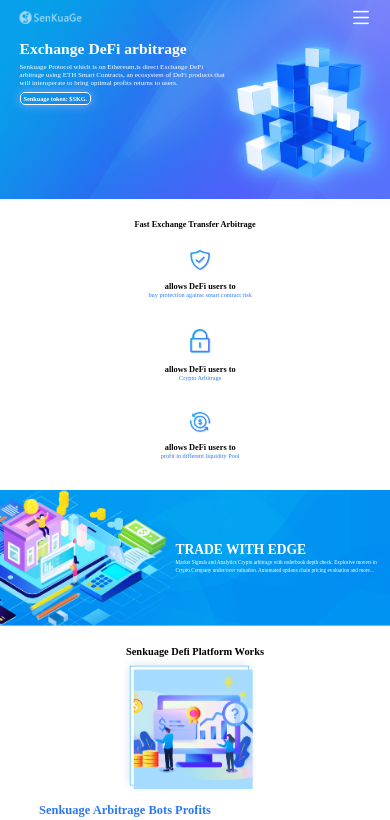
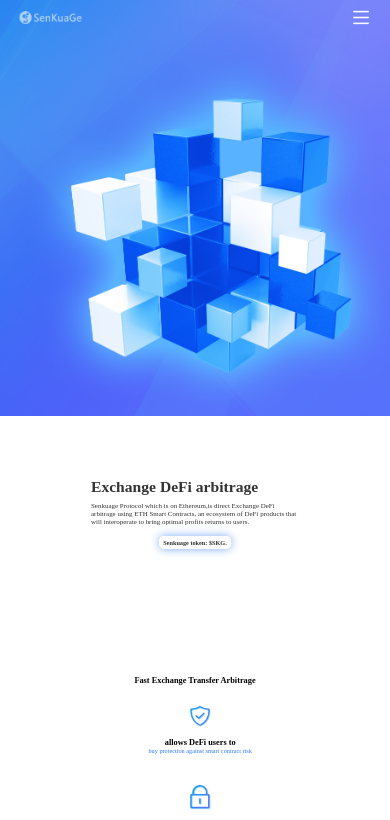
Before and after one commit to peder2453/senkuage, a Vue app: page /#/ in a window 390 px wide. Shown: the top 820 px of the page. Built offline with nearby package versions, Linux system fonts and the light colour scheme.

Commit message:
样式调整

```diff
--- a/src/components/HeadMain.vue
+++ b/src/components/HeadMain.vue
@@ -5,7 +5,7 @@
       <li
         v-for="({ path, name }, i) in menuList"
         :key="i"
-        :class="{ sel: indexpath ===  path}"
+        :class="{ sel: indexpath === path }"
         @click="goto(path)"
       >
         {{ name }}
@@ -142,19 +142,22 @@
     top: 0;
     right: 0;
     z-index: 2;
-    background: #fff;
+    background: #426a9f;
     height: 100vh;
     box-sizing: border-box;
-    padding: 4rem 3rem;
+    padding: 8rem 3rem;
     img.close {
       width: 1.5rem;
       position: absolute;
-      right: 2rem;
-      top: 2rem;
+      left: 3rem;
+      top: 3.5rem;
     }
     li {
+      font-weight: bold;
+      color: #fff;
+      width: 12rem;
       font-size: 1.2rem;
-      padding: 1.5rem 0.6rem 0.2rem;
+      padding: 1.5rem 0 .8rem;
       border-bottom: 1px solid #ccc;
     }
   }
--- a/src/views/Administrati.vue
+++ b/src/views/Administrati.vue
@@ -276,7 +276,21 @@
 }
 @media screen and (max-width: 560px) {
   .home-banner {
+    margin-bottom: 25rem;
+    height: 40rem;
+    position: relative;
+    img {
+      width: auto;
+      height: 100%;
+      position: absolute;
+      top: 0;
+      right: 0;
+    }
     .wz {
+      margin-top: 38rem;
+      left: 50%;
+      transform: translateX(-50%);
+      color: #333;
       h1 {
         font-size: 1.5rem;
       }
@@ -284,14 +298,26 @@
         margin-top: 0.5rem;
       }
       .btn {
-        margin-top: 0.5rem;
+        color: #333;
+        position: relative;
+        left: 50%;
+        transform: translateX(-50%);
       }
     }
   }
   .trade {
+    border: 1px solid red;
+    height: 25rem;
+    background-position: left;
+    margin-bottom: 20rem;
     .conent {
       width: 54%;
       padding-right: 1%;
+      margin-top: 22rem;
+      color: #333;
+      right:auto;
+      left:50%;
+      transform: translateX(-50%);
       .tit {
         margin-bottom: 0.1rem;
       }
```
Also changed, not shown: src/assets/footer_close.png.
